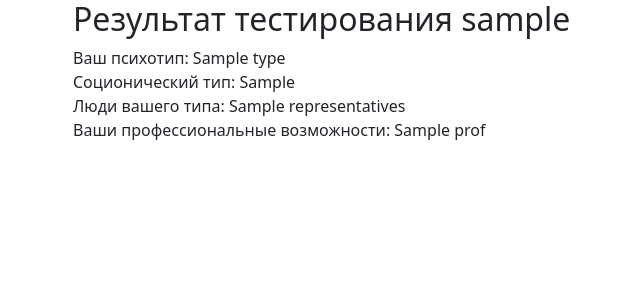
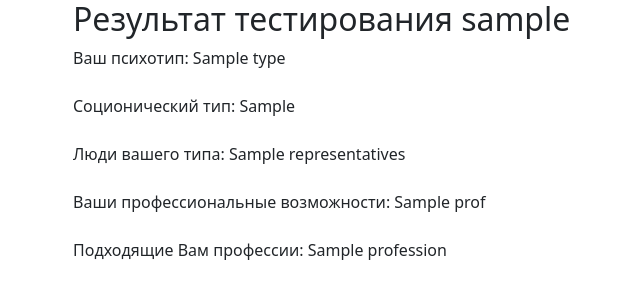
Before and after one commit to Shadrinsk-Vyushkova/WebProject, a Flask app: template templates/final.html in a window 1280 px wide. Shown: the top 300 px of the page, without its empty margins (9-649 px from the left). Run offline with Flask 2, Linux system fonts and the light colour scheme; the template is opened without the code that fills it: most values are stand-ins (such as "Sample title", 1, 10 or a date in 2020).

Commit message:
change: add profession

```diff
--- a/data/results.py
+++ b/data/results.py
@@ -11,3 +11,4 @@ class Result(SqlAlchemyBase):
     soc_type = sqlalchemy.Column(sqlalchemy.String)
     representatives = sqlalchemy.Column(sqlalchemy.String)
     prof = sqlalchemy.Column(sqlalchemy.String)
+    profession = sqlalchemy.Column(sqlalchemy.String)
--- a/main.py
+++ b/main.py
@@ -60,6 +60,7 @@ def login():
         dct['soc_type'] = result.soc_type
         dct['representatives'] = result.representatives
         dct['prof'] = result.prof
+        dct['profession'] = result.profession
         return render_template('final.html', title="Результат тестирования", form=resForm, dct_res=dct)
 
 
@@ -82,6 +83,8 @@ class ResForm(FlaskForm):
     type = StringField()
     soc_type = TextField()
     representatives = StringField()
+    prof = StringField()
+    profession = StringField()
 
 
 if __name__ == '__main__':
--- a/templates/final.html
+++ b/templates/final.html
@@ -4,8 +4,13 @@
   <form action="" method="POST" novalidate>
     <h2>Результат тестирования {{ dct_res['username'] }}</h2>
     Ваш психотип: {{ dct_res['type'] }} <br>
+    <br>
     Соционический тип: {{ dct_res['soc_type'] }} <br>
+    <br>
     Люди вашего типа: {{ dct_res['representatives'] }} <br>
-    Ваши профессиональные возможности: {{ dct_res['prof'] }}
+    <br>
+    Ваши профессиональные возможности: {{ dct_res['prof'] }} <br>
+    <br>
+    Подходящие Вам профессии: {{ dct_res['profession'] }}
   </form>
 {% endblock %}
```
Also changed, not shown: db/web_project.db.
